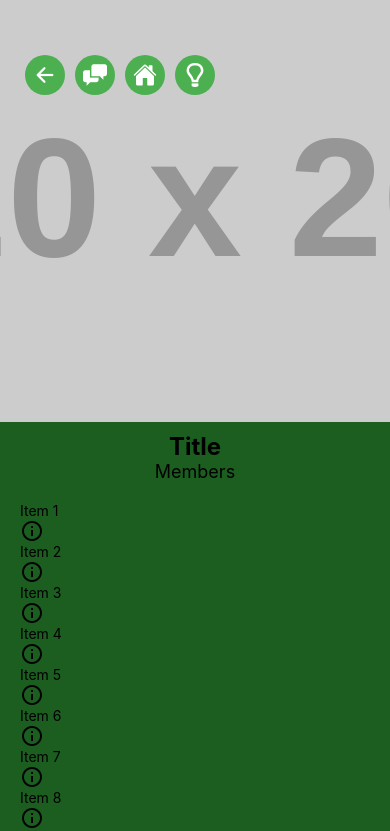
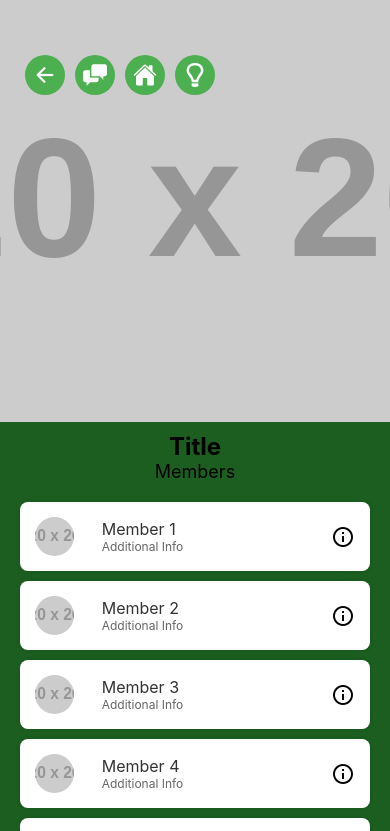
Before and after one commit to Spaik7/NewTheme, a React Native app: screen /Members in a window 390 px wide. Shown: the top 831 px of the page. Built offline with nearby package versions, Linux system fonts and the light colour scheme.

Commit message:
finished Member Page

```diff
--- a/App.js
+++ b/App.js
@@ -18,7 +18,7 @@ const Stack = createStackNavigator();
 const App = () => {
   return (
     <NavigationContainer>
-      <Stack.Navigator initialRouteName="ComunityDescription">
+      <Stack.Navigator initialRouteName="Home Page">
         <Stack.Screen
           name="Welcome"
           component={WelcomeScreen}
--- a/screens/Members.js
+++ b/screens/Members.js
@@ -1,5 +1,5 @@
 import React, { useState, useRef } from 'react';
-import { View, Text, TouchableOpacity, StyleSheet, ScrollView, ImageBackground, Dimensions } from 'react-native';
+import { View, Text, TouchableOpacity, StyleSheet, ScrollView, ImageBackground, Dimensions, Image } from 'react-native';
 import { Ionicons, MaterialCommunityIcons, AntDesign,Entypo } from '@expo/vector-icons';
 
 const { width, height } = Dimensions.get('window');
@@ -71,10 +71,20 @@ const ComunityDescription = ({ navigation, route }) => {
 
                     {[...Array(10)].map((_, index) => (
                         <View key={index} style={styles.listItem}>
-                            <Text style={styles.listItemText}>Item {index + 1}</Text>
+                            <Image
+                                source={{ uri: 'https://via.placeholder.com/20' }}
+                                style={styles.immagine}
+                                resizeMode="contain"
+                            />
+                            {/* Text Container */}
+                            <View style={styles.textContainer}>
+                                <Text style={styles.listItemText}>Member {index + 1}</Text>
+                                <Text style={styles.listItemSubtext}>Additional Info</Text>
+                            </View>
                             <MaterialCommunityIcons name="information-outline" size={24} color="#000" />
                         </View>
                     ))}
+
                     <View style={styles.footerSpace} />
                 </ScrollView>
                 {scrollY > 200 && ( // Show button if scrolled more than 200px
@@ -140,6 +150,59 @@ const styles = StyleSheet.create({
     IDK:{
         fontSize:18,
     },
+    listItem: {
+        flexDirection: 'row', // Align children in a row
+        justifyContent: 'space-between', // Space between icon and text group
+        alignItems: 'center', // Center align items vertically
+        backgroundColor: '#fff',
+        padding: 15,
+        borderRadius: 8,
+        marginBottom: 10,
+        shadowColor: '#000',
+        shadowOpacity: 0.1,
+        shadowRadius: 5,
+        elevation: 5,
+    },
+    textContainer: {
+        flexDirection: 'column',
+        marginLeft: -120,
+        alignItems: 'flex-start',
+    },
+
+    listItemText: {
+        fontSize: 16,
+        color: '#333',
+    },
+    listItemSubtext: {
+        fontSize: 12,
+        color: '#666', // Slightly lighter color for distinction
+    },
+    immagine: {
+        width: width * 0.1,
+        height: width * 0.1,
+        borderRadius: (width * 0.1) / 2,
+        resizeMode: 'contain',
+    },
+    backToTopButton: {
+        position: 'absolute',
+        bottom: 20, // Distance from the bottom
+        right: 30, // Distance from the right
+        backgroundColor: '#4CAF50',
+        borderRadius: 20,
+        padding: 10,
+        alignItems: 'center',
+        justifyContent: 'center',
+        elevation: 5,
+    },
+    backToTopIcon: {
+        width: 20,
+        height: 20,
+    },
+    footerSpace: {
+        height: 20, // Adjust this value to control the amount of space at the end
+        marginTop: 30,
+    },
+
 });
 
 export default ComunityDescription;
```
